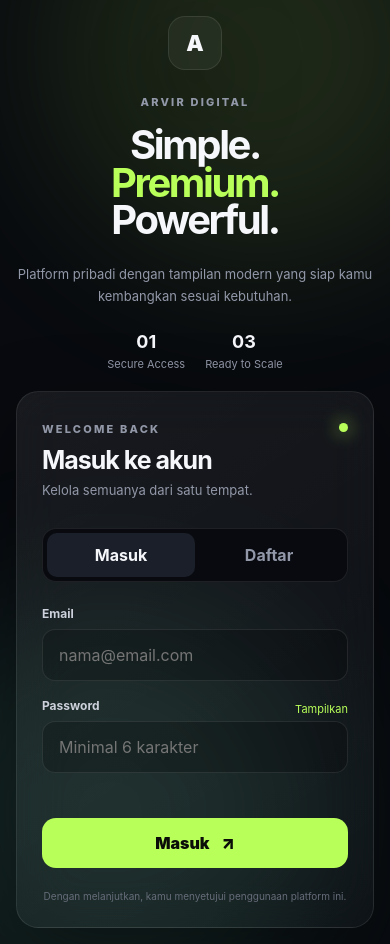
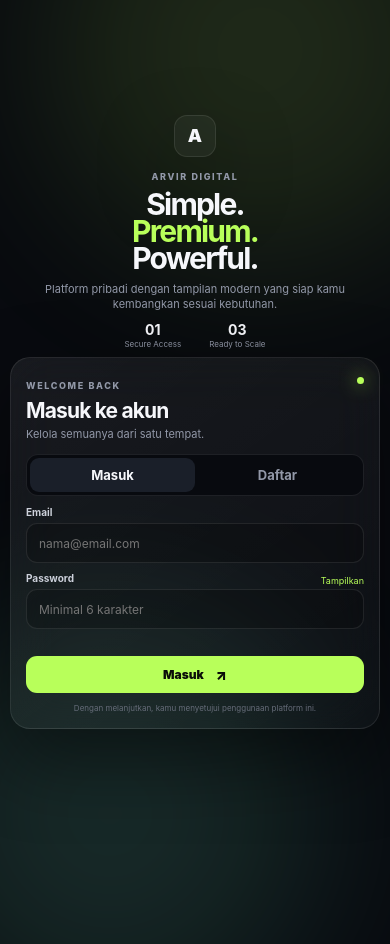
Before and after one commit to arvirmdn/arvirmdn-kontools, a website: page public/index.html in a window 390 px wide. After the commit the page ends 844 px from the top, so only its background shows below. Drawn offline with Linux system fonts and the light colour scheme; no server answers.

Commit message:
Add files via upload

```diff
--- a/public/style.css
+++ b/public/style.css
@@ -54,3 +54,51 @@ button{cursor:pointer}
 @media(max-width:520px){
   .auth-page{padding:16px}.brand-panel h1{font-size:40px}.brand-panel p{font-size:13px}.mini-stats{gap:20px}.auth-card{border-radius:22px}.auth-head h2{font-size:25px}.hero-card h1{font-size:40px}.content{padding:14px}.topbar{height:70px}
 }
+
+/* Mobile app-style: fit the login screen into one viewport */
+@media (max-width:520px){
+  html,body{height:100%;overflow:hidden}
+  .auth-page{height:100dvh;min-height:0;padding:10px;overflow:hidden;display:block}
+  .auth-shell{height:100%;max-width:none;display:flex;flex-direction:column;justify-content:center;gap:8px}
+  .brand-panel{padding:0;text-align:center;flex:none}
+  .brand-mark{width:42px;height:42px;border-radius:13px;font-size:18px;margin:0 auto 7px}
+  .eyebrow{font-size:9px;letter-spacing:.18em}
+  .brand-panel h1{font-size:30px;line-height:.9;margin:7px 0 10px}
+  .brand-panel p{font-size:11px;line-height:1.4;max-width:330px;margin:0 auto}
+  .mini-stats{gap:28px;margin-top:9px}
+  .mini-stats div{gap:1px}
+  .mini-stats strong{font-size:14px}
+  .mini-stats span{font-size:8px}
+  .auth-card{width:100%;padding:15px;border-radius:20px;flex:none}
+  .auth-head{gap:10px}
+  .auth-head h2{font-size:21px;margin:5px 0 4px}
+  .auth-head p{font-size:11px}
+  .status-dot{width:7px;height:7px;margin-top:4px}
+  .tabs{margin:13px 0 10px;padding:3px;border-radius:12px}
+  .tab{padding:9px;border-radius:9px;font-size:13px}
+  .field{margin:9px 0}
+  .field label{font-size:10px;margin-bottom:5px}
+  .text-btn{font-size:9px}
+  .field input{padding:10px 12px;border-radius:11px;font-size:12px;height:40px}
+  .form-message{min-height:14px;font-size:10px;margin:4px 0}
+  .primary-btn{padding:10px;border-radius:11px;font-size:12px}
+  .arrow{font-size:14px}
+  .terms{font-size:8px;margin:10px 0 0}
+}
+
+@media (max-width:380px){
+  .auth-page{padding:7px}
+  .auth-shell{gap:5px}
+  .brand-mark{width:38px;height:38px;margin-bottom:5px}
+  .brand-panel h1{font-size:27px;margin:5px 0 7px}
+  .brand-panel p{font-size:10px}
+  .mini-stats{margin-top:6px;gap:22px}
+  .auth-card{padding:12px;border-radius:18px}
+  .auth-head h2{font-size:19px}
+  .tabs{margin:10px 0 8px}
+  .tab{padding:8px;font-size:12px}
+  .field{margin:7px 0}
+  .field input{height:37px;padding:8px 10px}
+  .primary-btn{padding:9px}
+  .terms{margin-top:7px}
+}
```
